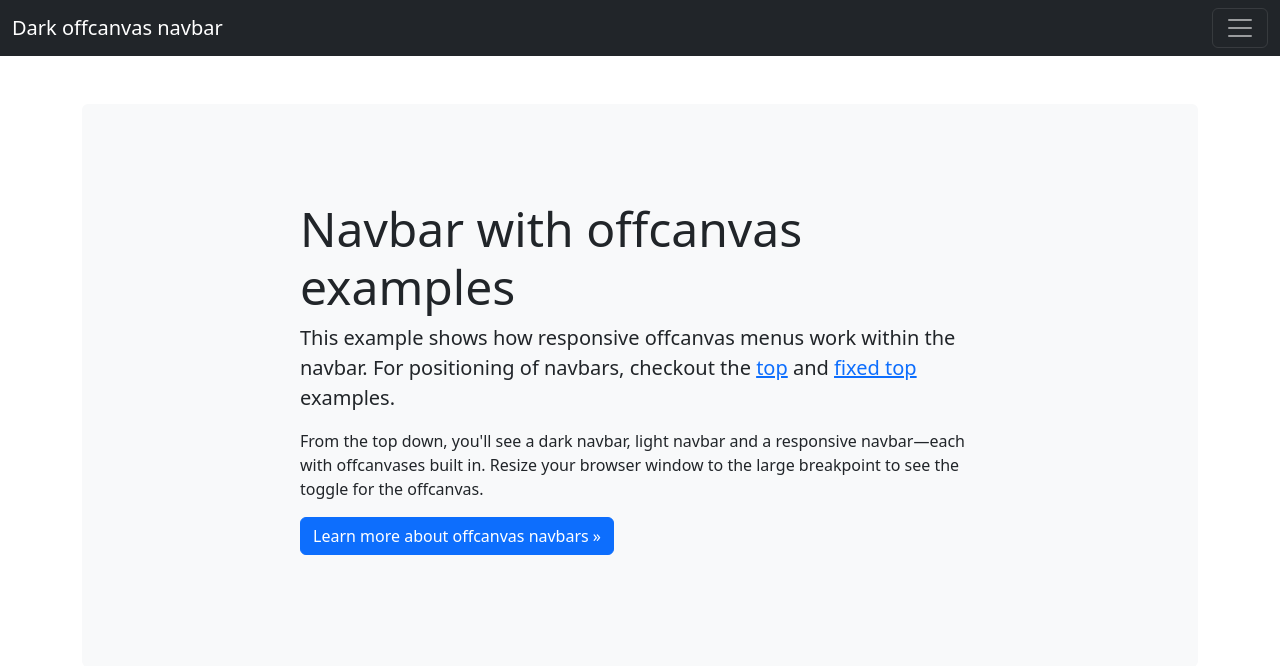
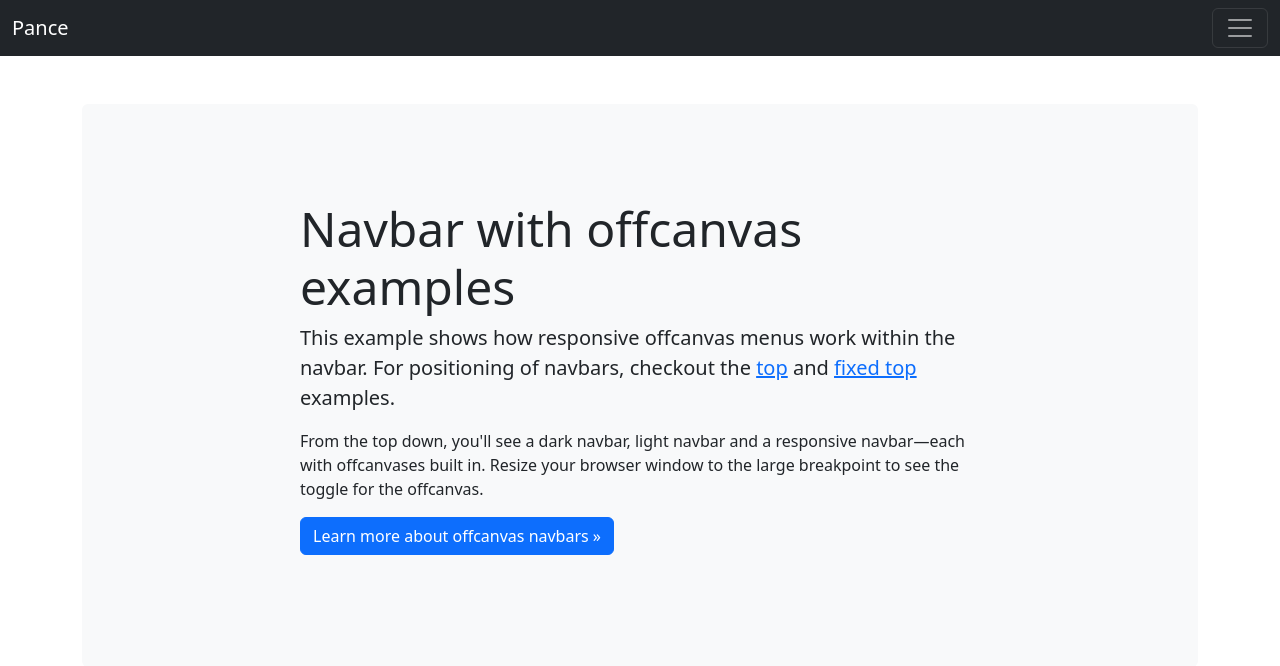
Before and after one commit to PANCEI/ci4, a CodeIgniter 4 app: template app/Views/About/About.php in a window 1280 px wide. Shown: the top 666 px of the page. Run offline with PHP 8.4 and a stand-in for CodeIgniter, Linux system fonts and the light colour scheme; the template is opened without the code that fills it, so the values that code supplies are empty; some libraries are stand-ins or nearby versions.

Commit message:
merubah dark canvas menjad pance

```diff
--- a/app/Views/layouts/main.php
+++ b/app/Views/layouts/main.php
@@ -78,7 +78,7 @@
 <body>
     <nav class="navbar navbar-dark bg-dark" aria-label="Dark offcanvas navbar">
         <div class="container-fluid">
-            <a class="navbar-brand" href="#">Dark offcanvas navbar</a>
+            <a class="navbar-brand" href="#">Pance</a>
             <button class="navbar-toggler" type="button" data-bs-toggle="offcanvas" data-bs-target="#offcanvasNavbarDark" aria-controls="offcanvasNavbarDark">
                 <span class="navbar-toggler-icon"></span>
             </button>
```
